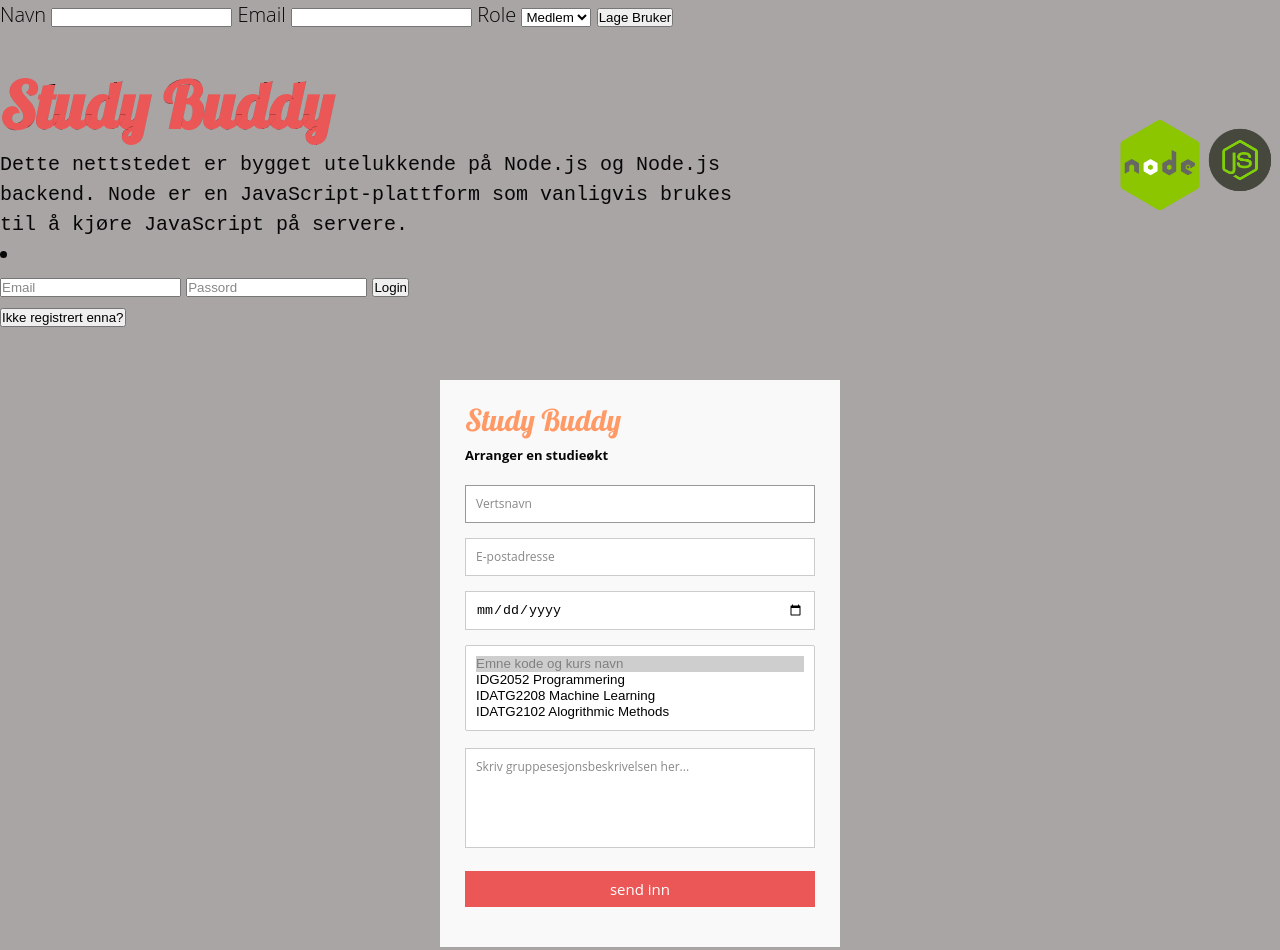
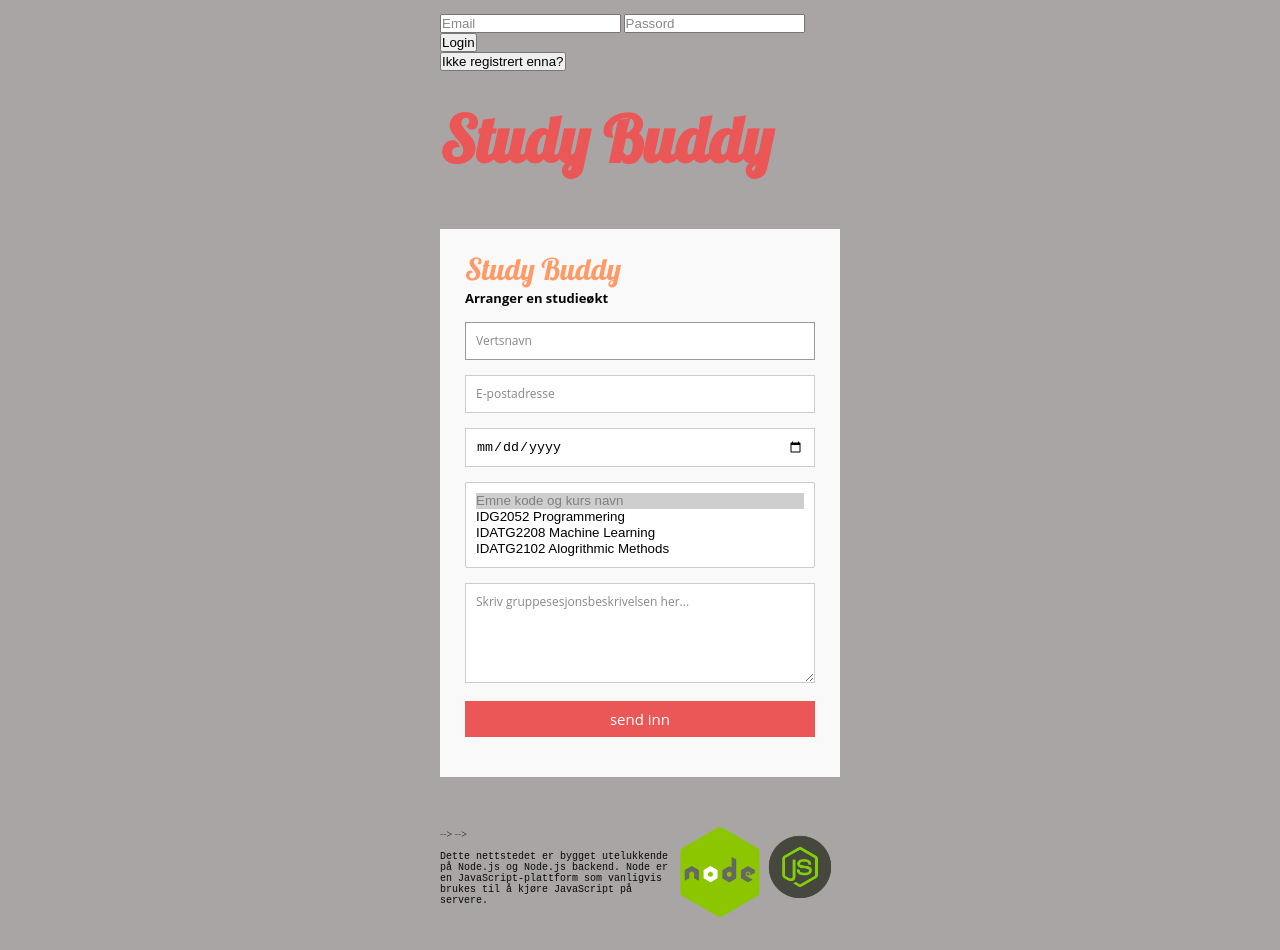
Before and after one commit to beabt05/Integrasjonsprosjekt-Gr.14, a website: page public/index.html in a window 1280 px wide. After the commit the page ends 917 px from the top, so only its background shows below. Drawn offline with Linux system fonts and the light colour scheme.

Commit message:
Use current frontend from front-end branch

```diff
--- a/public/css/style.css
+++ b/public/css/style.css
@@ -1,3 +1,9 @@
+* {
+	margin:0;
+	padding:0;
+	box-sizing:border-box;
+}
+
 body {
     font-family:Arial, Helvetica, sans-serif;
     background: rgb(191, 194, 193);
@@ -14,10 +20,6 @@ h1 {
     font-family: Lobster;
     font-size: 64px;
     color:#EB5757;
-    -webkit-text-stroke: .05px black;
-
-
-
 }
 
 
@@ -28,7 +30,7 @@ h1 {
  }
 
  .para {
-    margin-top: 30px;
+    margin-top: 10px;
     width: 60%;
     font-family: 'Courier New', Courier, monospace;
  }
@@ -44,17 +46,12 @@ h1 {
 }
 @import url("https://fonts.googleapis.com/css?family=Open+Sans:300,400,400italic,600|Lobster");
 
-* {
-	margin:0;
-	padding:0;
-	box-sizing:border-box;
-}
+
 
 body {
 	font-family:"Open Sans", Helvetica, Arial, sans-serif;
 	font-weight:300;
-	font-size:20px;
-	line-height:30px;
+	font-size:10px;
 	color:#070707;
 	background:#a9a5a5;
 }
@@ -66,6 +63,10 @@ h3 {
 	color:#EB5757;
 }
 
+li {
+  list-style: none;
+  padding-left: 0;
+}
 
 .container {
 	max-width:400px;
@@ -120,7 +121,7 @@ fieldset {
 
 #contact textarea {
 	height:100px;
-	max-width:100%;
+	max-width:100%
   resize:none;
 }
 
@@ -132,7 +133,7 @@ fieldset {
 	color:#FFF;
 	margin:0 0 5px;
 	padding:10px;
-	font-size:15px;
+	font-size:15px;r
 }
 
 #contact button[type="submit"]:hover {
--- a/public/index.html
+++ b/public/index.html
@@ -8,51 +8,10 @@
 
 </head>
 
-
-
-
-
-<form id="userForm">
-    <label>
-        Navn
-        <input type="text" id="name" required>
-    </label>
-
-    <label>
-        Email
-        <input type="email" id="email" required>
-    </label>
-
-    <label>
-        Role
-        <select id="role">
-            <option value="Member">Medlem</option>
-            <option value="Host">Vert</option>
-            <!--<option value="Member">Member</option>-->
-            <!--<option value="Host">Host</option>-->
-        </select>
-    </label>
-
-    <button type="submit">Lage Bruker</button>
-    <!--<button type="submit">Make User</button>-->
-
-
-</form>
-<p id="message"></p>
-
-
+<body></body>
+<div class="container"
 <br>
 <br>
-    <h1>Study Buddy</h1>
-
-    <!--<h3>Welcome to the landing page</h3>-->
-    <img id="node2" src="images/node2.png" alt="Node JS" width="140%">
-    <img id="node" src="images/node-icon.png" alt="JS icon">
-    <p class="para">Dette nettstedet er bygget utelukkende på Node.js og Node.js backend.
-        Node er en JavaScript-plattform som vanligvis brukes til å kjøre JavaScript på servere.<p>
-    <!--<p class="para">This site is built entirely on Node.js and Node.js backend.
-        Node is a JavaScript platform typically used to run JavaScript on servers.<p>
-        --><body>
 <li class="nav-login">
   <form class="nav-login-form" id="navAuthForm">
     <input type="email" name="email" placeholder="Email"
@@ -67,10 +26,22 @@
   <div class="nav-login-toggle">
     <button type="button" id="navToRegister">Ikke registrert enna?</button>
     <button type="button" id="navToLogin" hidden>Allerede registrert?</button>
+    <button type="button" id="forgottrnPassword" hidden>Glemte passord?</button>
   </div>
 
   <p id="navAuthMessage" role="status"></p>
 </li>
+
+
+<br>
+<br>
+    <h1>Study Buddy</h1>
+</div>
+    <!--<h3>Welcome to the landing page</h3>-->
+    <!--<p class="para">This site is built entirely on Node.js and Node.js backend.
+        Node is a JavaScript platform typically used to run JavaScript on servers.<p>
+        -->
+
 
 <div class="container">
   <form id="contact" action="" method="post">
@@ -101,8 +72,40 @@
       <button name="submit" type="submit" id="contact-submit" data-submit="...Sending">send inn</button>
     </fieldset>
   </form>
+<!--
+<form id="userForm">
+    <label>
+        Navn
+        <input type="text" id="name" required>
+    </label>
+
+    <label>
+        Email
+        <input type="email" id="email" required>
+    </label>
+
+    <label>
+        Role
+        <select id="role">
+            <option value="Member">Medlem</option>
+            <option value="Host">Vert</option>-->
+            <!--<option value="Member">Member</option>-->
+            <!--<option value="Host">Host</option>-->
+     <!--    </select>
+    </label>
+
+    <button type="submit">Lage Bruker</button> -->
+    <!--<button type="submit">Make User</button>-->
 
 
+</form>
+<p id="message"></p>
+-->
+ -->
+      <img id="node2" src="images/node2.png" alt="Node JS" width="140%">
+    <img id="node" src="images/node-icon.png" alt="JS icon">
+    <p class="para">Dette nettstedet er bygget utelukkende på Node.js og Node.js backend.
+        Node er en JavaScript-plattform som vanligvis brukes til å kjøre JavaScript på servere.<p>
 </div>
 
 
```
Also changed, not shown: public/js/auth.js (added), public/js/sessions.js (added), 2 other files.
